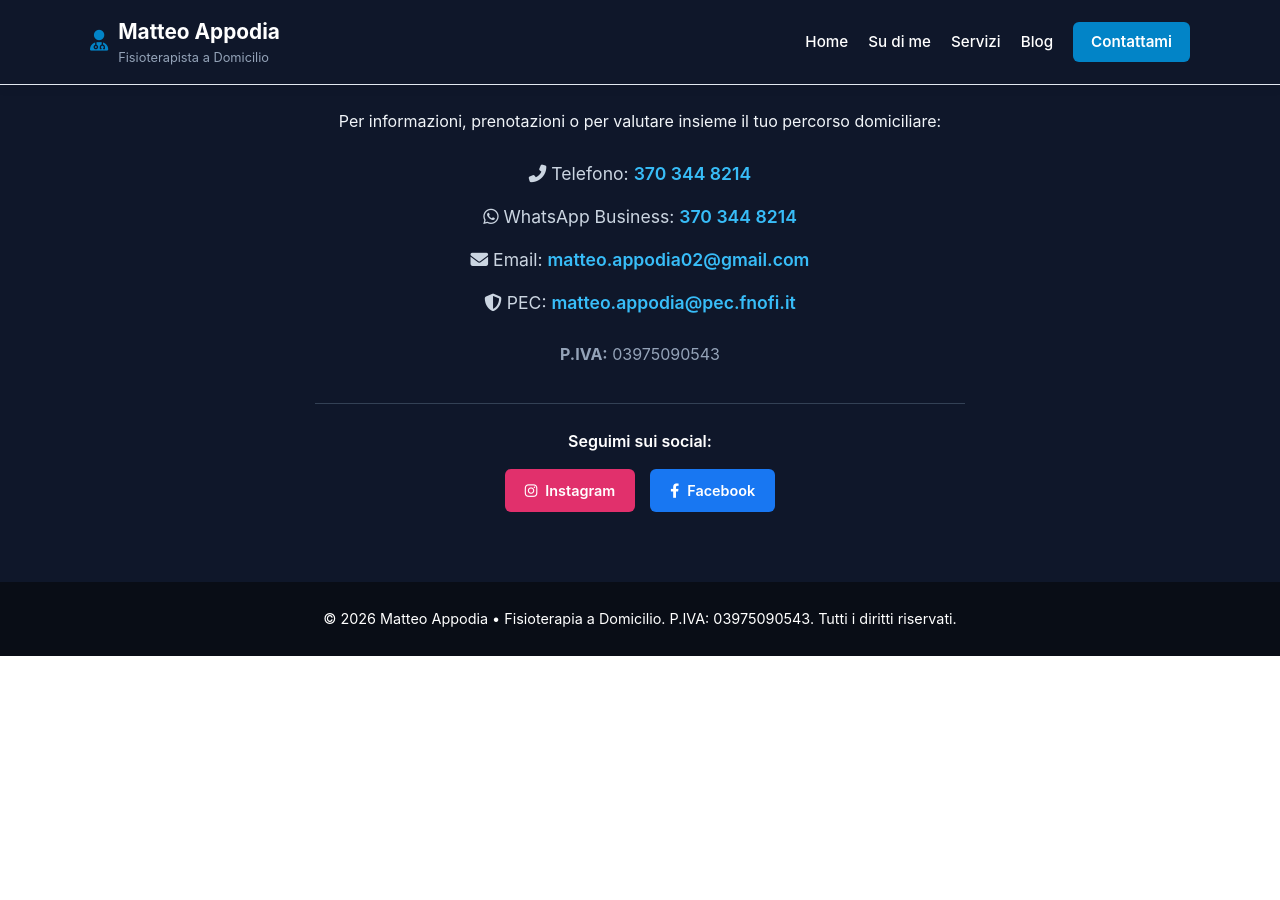
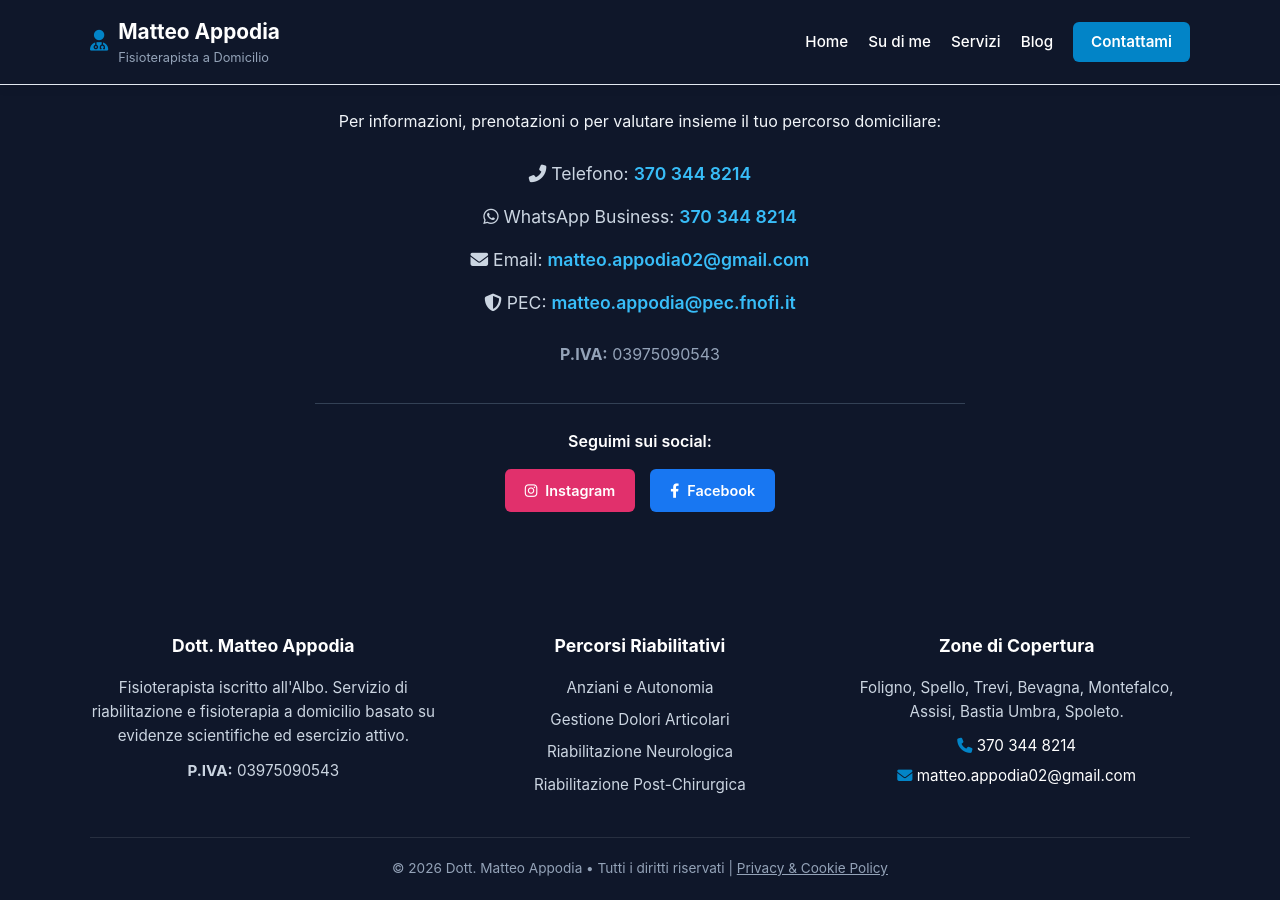
Before and after one commit to matteoappodia02-max/matteo-appodia-fisioterapista, a Jekyll site: the page built from index.html, in a window 1280 px wide and 900 px high, scrolled down 5941 px. Built offline with Jekyll 4.4.1, drawn with Linux system fonts in a browser that asks for light colours; before the commit the page ends 6597 px from its top, so only the background shows below that.

Commit message:
Update default.html

```diff
--- a/_layouts/default.html
+++ b/_layouts/default.html
@@ -244,12 +244,41 @@ document.addEventListener("DOMContentLoaded", function() {
     <!-- Contenuto della pagina o dell'articolo -->
     {{ content }}
 
-    <!-- Footer -->
-    <footer>
-        <div class="container footer-content">
-            <p>&copy; 2026 Matteo Appodia • Fisioterapia a Domicilio. P.IVA: 03975090543. Tutti i diritti riservati.</p>
+   <footer style="background-color: #0f172a; color: #cbd5e1; padding: 50px 0 20px 0; font-size: 0.95rem;">
+    <div class="container" style="display: grid; grid-template-columns: repeat(auto-fit, minmax(240px, 1fr)); gap: 30px; margin-bottom: 40px;">
+
+        <!-- Colonna 1: Info Studio -->
+        <div>
+            <h3 style="color: #ffffff; font-size: 1.1rem; margin-bottom: 15px;">Dott. Matteo Appodia</h3>
+            <p style="line-height: 1.6; margin-bottom: 10px;">Fisioterapista iscritto all'Albo. Servizio di riabilitazione e fisioterapia a domicilio basato su evidenze scientifiche ed esercizio attivo.</p>
+            <p style="margin: 0;"><strong>P.IVA:</strong> 03975090543</p>
         </div>
-    </footer>
+
+        <!-- Colonna 2: Servizi Domiciliari -->
+        <div>
+            <h3 style="color: #ffffff; font-size: 1.1rem; margin-bottom: 15px;">Percorsi Riabilitativi</h3>
+            <ul style="list-style: none; padding: 0; margin: 0; display: flex; flex-direction: column; gap: 8px;">
+                <li><a href="{{ site.baseurl }}/fisioterapia-domicilio/anziani/" style="color: #cbd5e1; text-decoration: none;">Anziani e Autonomia</a></li>
+                <li><a href="{{ site.baseurl }}/fisioterapia-domicilio/dolori-articolari/" style="color: #cbd5e1; text-decoration: none;">Gestione Dolori Articolari</a></li>
+                <li><a href="{{ site.baseurl }}/fisioterapia-domicilio/neurologica/" style="color: #cbd5e1; text-decoration: none;">Riabilitazione Neurologica</a></li>
+                <li><a href="{{ site.baseurl }}/fisioterapia-domicilio/post-chirurgica/" style="color: #cbd5e1; text-decoration: none;">Riabilitazione Post-Chirurgica</a></li>
+            </ul>
+        </div>
+
+        <!-- Colonna 3: Zone Servite & Contatti -->
+        <div>
+            <h3 style="color: #ffffff; font-size: 1.1rem; margin-bottom: 15px;">Zone di Copertura</h3>
+            <p style="line-height: 1.6; margin-bottom: 10px;">Foligno, Spello, Trevi, Bevagna, Montefalco, Assisi, Bastia Umbra, Spoleto.</p>
+            <p style="margin-bottom: 5px;"><i class="fas fa-phone" style="color: var(--accent);"></i> <a href="tel:+393703448214" style="color: #ffffff; text-decoration: none;">370 344 8214</a></p>
+            <p style="margin: 0;"><i class="fas fa-envelope" style="color: var(--accent);"></i> <a href="mailto:matteo.appodia02@gmail.com" style="color: #ffffff; text-decoration: none;">matteo.appodia02@gmail.com</a></p>
+        </div>
+
+    </div>
+
+    <div class="container" style="border-top: 1px solid rgba(255,255,255,0.1); padding-top: 20px; text-align: center; font-size: 0.85rem; color: #94a3b8;">
+        <p style="margin: 0;">&copy; 2026 Dott. Matteo Appodia • Tutti i diritti riservati | <a href="{{ site.baseurl }}/privacy-policy/" style="color: #94a3b8; text-decoration: underline;">Privacy & Cookie Policy</a></p>
+    </div>
+</footer>
 
 </body>
 </html>
```
